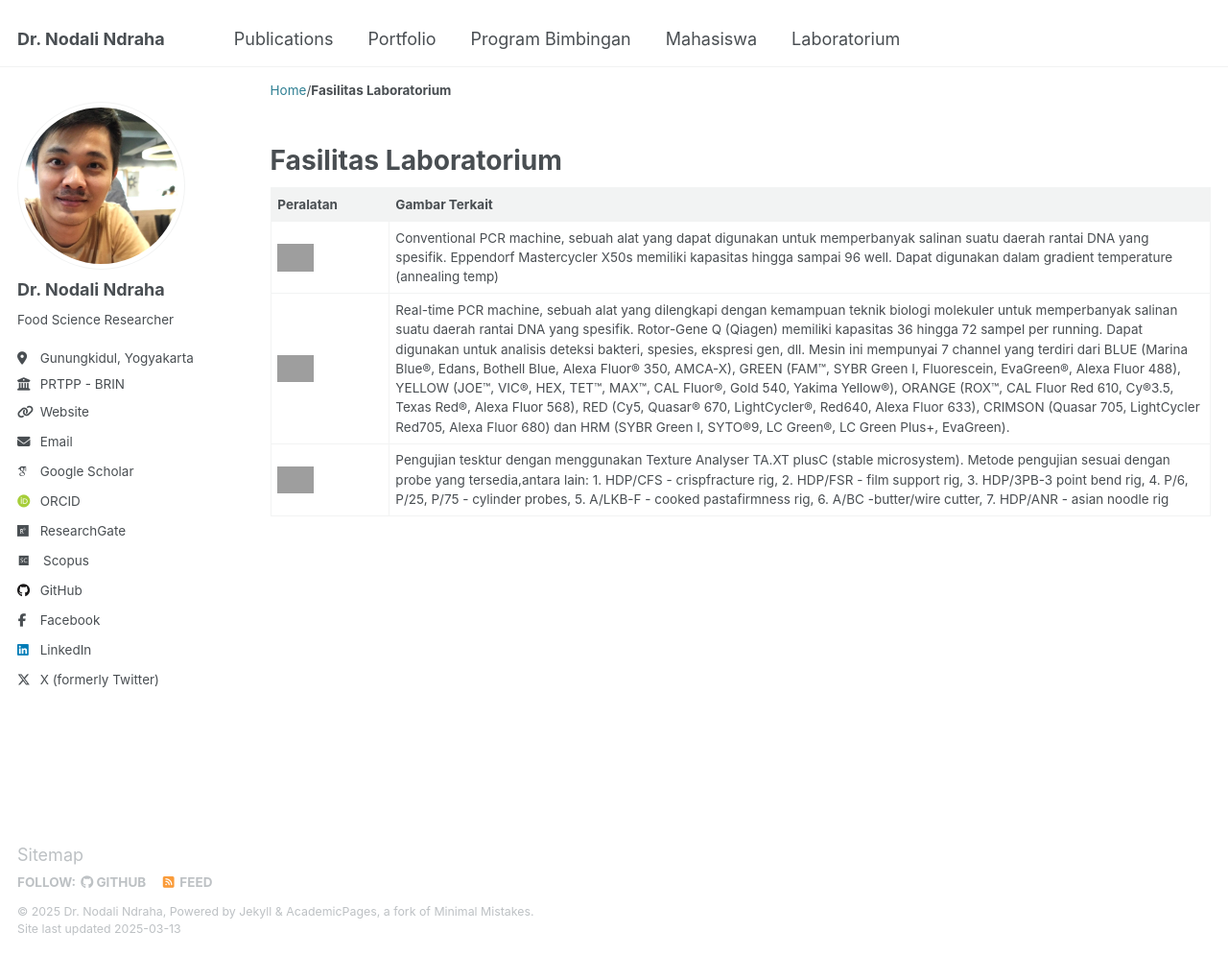
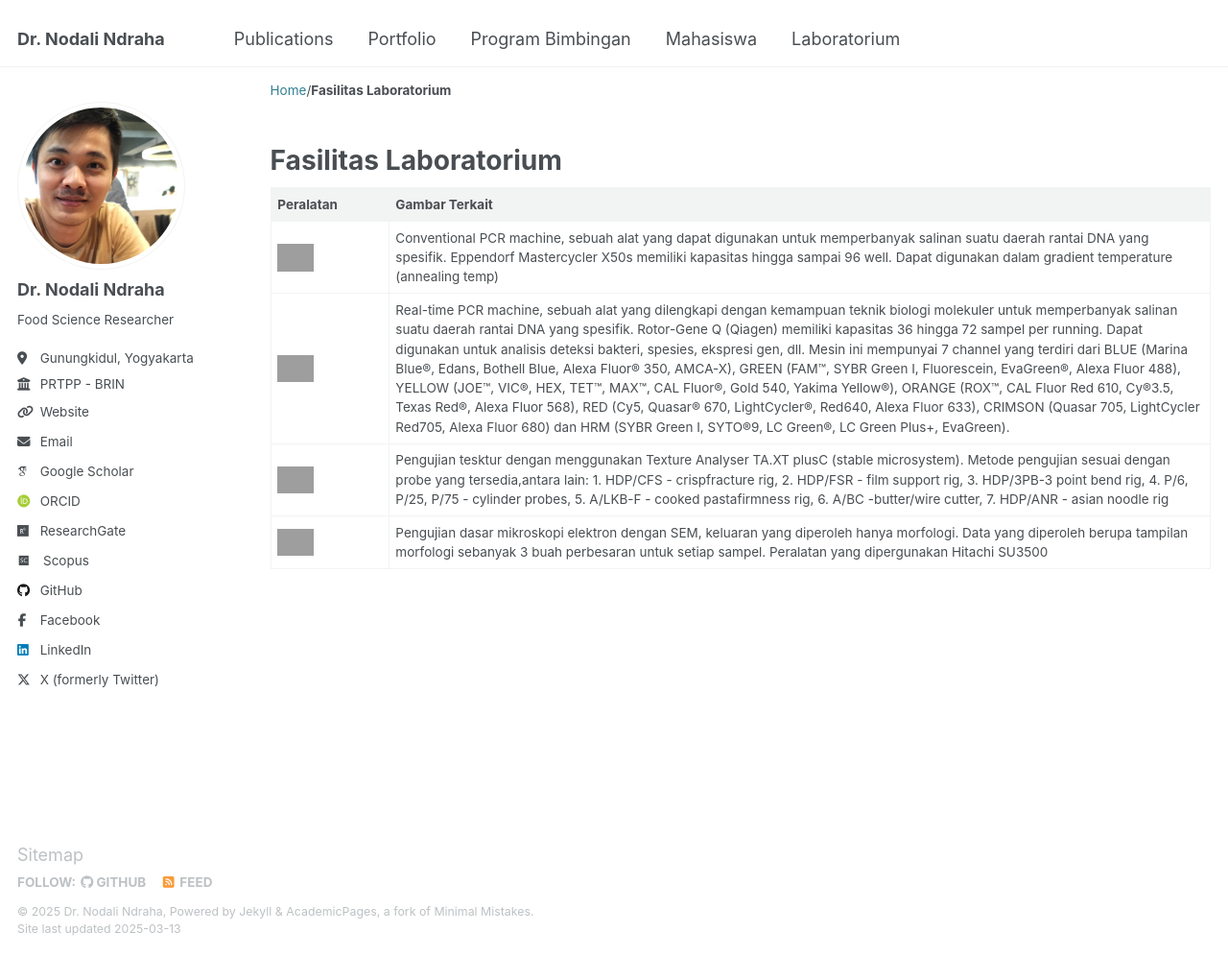
Before and after one commit to nndraha/nodali.github.io, a Jekyll site: the page built from _pages/laboratorium.md, in a window 1280 px wide and 996 px high. Shown: the whole window at 96% size. Built offline with Jekyll 4.4.1, drawn with Linux system fonts in a browser that asks for light colours; some web fonts are replaced; grey boxes are pictures that could not be loaded.

Commit message:
Update laboratorium.md

```diff
--- a/_pages/laboratorium.md
+++ b/_pages/laboratorium.md
@@ -8,7 +8,8 @@ author_profile: true
 | Peralatan | Gambar Terkait |
 | ------------------- | -------------- |
 | <img src = "https://elsatur.brin.go.id/public/uploads/layanan_file/5587/gambar_layanan_8863.jpg" width = "35%"> | Conventional PCR machine, sebuah alat yang dapat digunakan untuk memperbanyak salinan suatu daerah rantai DNA yang spesifik. Eppendorf Mastercycler X50s memiliki kapasitas hingga sampai 96 well. Dapat digunakan dalam gradient temperature (annealing temp) |
-| <img src = "https://elsatur.brin.go.id/public/uploads/layanan_file/5588/gambar_layanan_8865.jpg" width = "35%"> | Real-time PCR machine, sebuah alat yang dilengkapi dengan kemampuan teknik biologi molekuler untuk memperbanyak salinan suatu daerah rantai DNA yang spesifik. Rotor-Gene Q (Qiagen) memiliki kapasitas 36 hingga 72 sampel per running. Dapat digunakan untuk analisis deteksi bakteri, spesies, ekspresi gen, dll. Mesin ini mempunyai 7 channel yang terdiri dari BLUE (Marina Blue®, Edans, Bothell Blue, Alexa Fluor® 350, AMCA-X), GREEN (FAM™, SYBR Green I, Fluorescein, EvaGreen®, Alexa Fluor 488), YELLOW (JOE™, VIC®, HEX, TET™, MAX™, CAL Fluor®, Gold 540, Yakima Yellow®), ORANGE (ROX™, CAL Fluor Red 610, Cy®3.5, Texas Red®, Alexa Fluor 568), RED (Cy5, Quasar® 670, LightCycler®, Red640, Alexa Fluor 633), CRIMSON (Quasar 705, LightCycler Red705, Alexa Fluor 680) dan HRM (SYBR Green I, SYTO®9, LC Green®, LC Green Plus+, EvaGreen).|
-| <img src = "https://elsatur.brin.go.id/public/uploads/layanan_file/7228/gambar_layanan_12602.jpg" width = "35%"> | Pengujian tesktur dengan menggunakan Texture Analyser TA.XT plusC (stable microsystem). Metode pengujian sesuai dengan probe yang tersedia,antara lain: 1. HDP/CFS - crispfracture rig, 2. HDP/FSR - film support rig, 3. HDP/3PB-3 point bend rig, 4. P/6, P/25, P/75 - cylinder probes, 5. A/LKB-F - cooked pastafirmness rig, 6. A/BC -butter/wire cutter, 7. HDP/ANR - asian noodle rig|
+| <img src = "https://elsatur.brin.go.id/public/uploads/layanan_file/5588/gambar_layanan_8865.jpg" width = "35%"> | Real-time PCR machine, sebuah alat yang dilengkapi dengan kemampuan teknik biologi molekuler untuk memperbanyak salinan suatu daerah rantai DNA yang spesifik. Rotor-Gene Q (Qiagen) memiliki kapasitas 36 hingga 72 sampel per running. Dapat digunakan untuk analisis deteksi bakteri, spesies, ekspresi gen, dll. Mesin ini mempunyai 7 channel yang terdiri dari BLUE (Marina Blue®, Edans, Bothell Blue, Alexa Fluor® 350, AMCA-X), GREEN (FAM™, SYBR Green I, Fluorescein, EvaGreen®, Alexa Fluor 488), YELLOW (JOE™, VIC®, HEX, TET™, MAX™, CAL Fluor®, Gold 540, Yakima Yellow®), ORANGE (ROX™, CAL Fluor Red 610, Cy®3.5, Texas Red®, Alexa Fluor 568), RED (Cy5, Quasar® 670, LightCycler®, Red640, Alexa Fluor 633), CRIMSON (Quasar 705, LightCycler Red705, Alexa Fluor 680) dan HRM (SYBR Green I, SYTO®9, LC Green®, LC Green Plus+, EvaGreen). |
+| <img src = "https://elsatur.brin.go.id/public/uploads/layanan_file/7228/gambar_layanan_12602.jpg" width = "35%"> | Pengujian tesktur dengan menggunakan Texture Analyser TA.XT plusC (stable microsystem). Metode pengujian sesuai dengan probe yang tersedia,antara lain: 1. HDP/CFS - crispfracture rig, 2. HDP/FSR - film support rig, 3. HDP/3PB-3 point bend rig, 4. P/6, P/25, P/75 - cylinder probes, 5. A/LKB-F - cooked pastafirmness rig, 6. A/BC -butter/wire cutter, 7. HDP/ANR - asian noodle rig |
+| <img src = "https://elsatur.brin.go.id/public/uploads/layanan_file/1523/gambar_layanan_6806.jpg" width = "35%"> | Pengujian dasar mikroskopi elektron dengan SEM, keluaran yang diperoleh hanya morfologi. Data yang diperoleh berupa tampilan morfologi sebanyak 3 buah perbesaran untuk setiap sampel. Peralatan yang dipergunakan Hitachi SU3500 |
 
 {% include base_path %}
```
